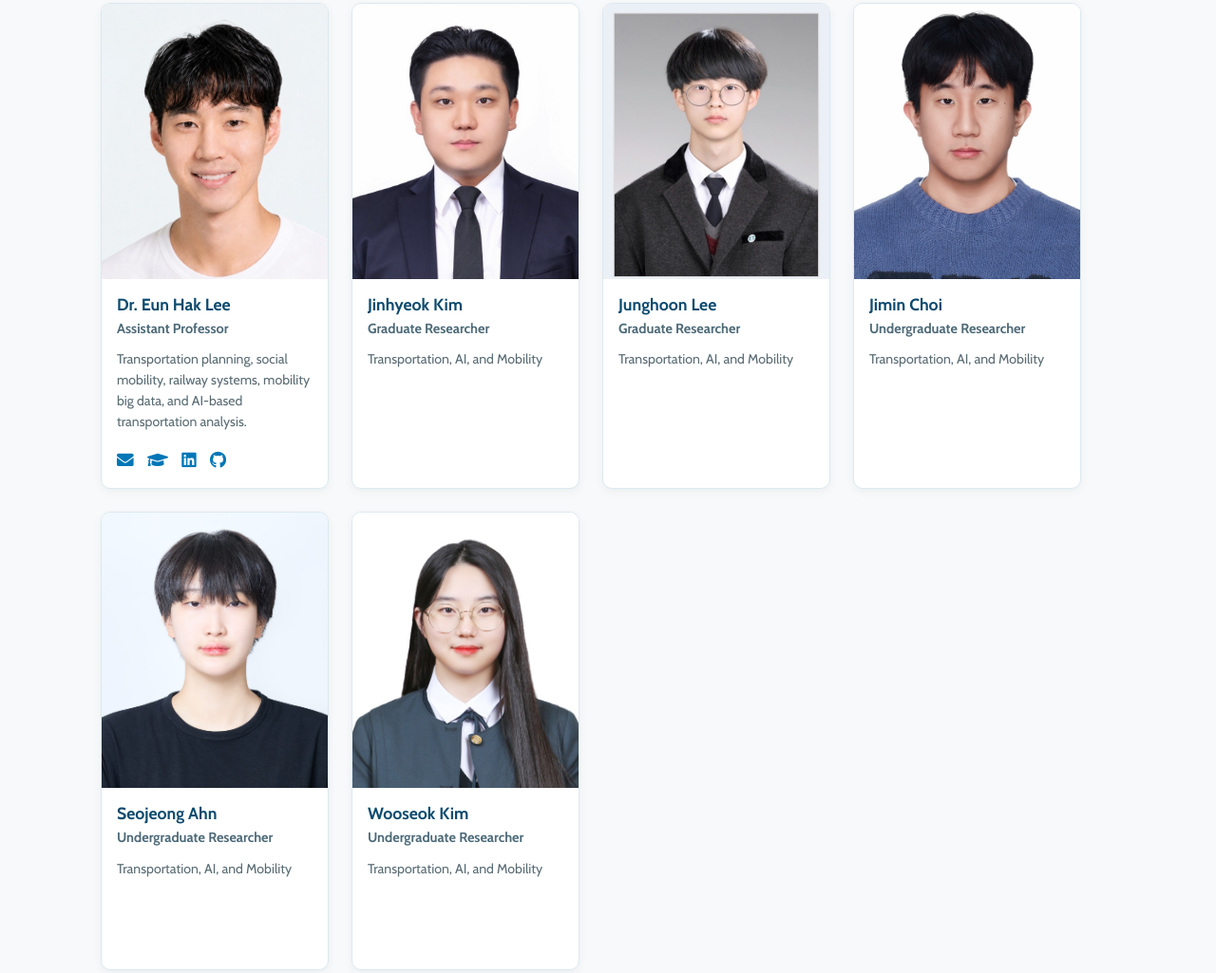
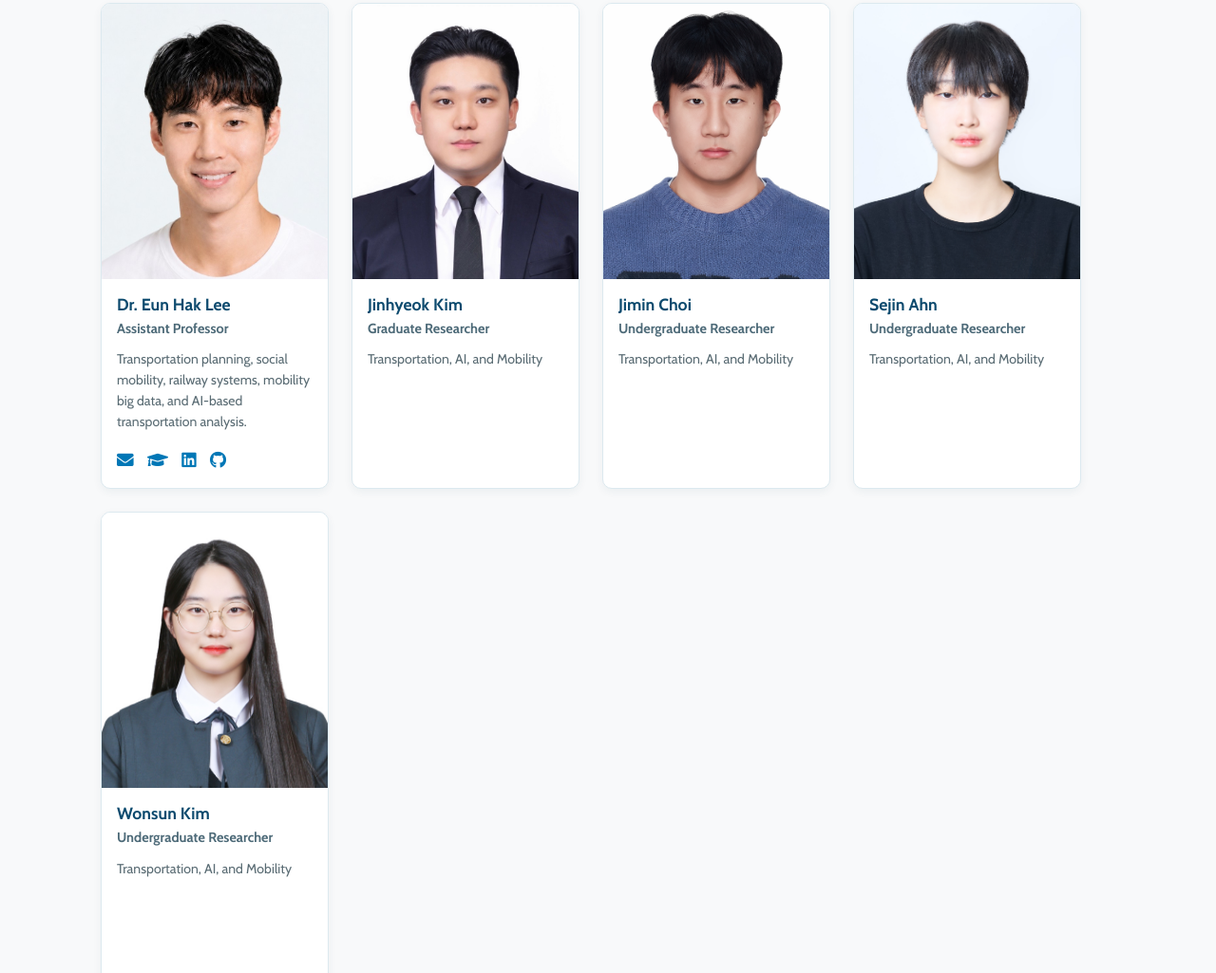
Before and after one commit to social-mobility/social-mobility.github.io, a plain HTML site: page group.html in a window 1280 px wide. Shown: the part 594-1619 px from the top of the page at 95% size. Drawn offline with nearby package versions, Linux system fonts and the light colour scheme; a web font is replaced by a local one.

Commit message:
Update group.html

```diff
--- a/group.html
+++ b/group.html
@@ -599,28 +599,7 @@
     </div>
   </div>
 
-  <!-- Junghoon Lee -->
-  <div class="member-item">
-    <div class="member-card">
-
-      <div class="member-photo-wrapper">
-        <img src="members/jh_lee.jpg"
-             alt="Junghoon Lee"
-             class="member-photo">
-      </div>
-
-      <div class="member-content">
-        <h3 class="member-name">Junghoon Lee</h3>
-        <div class="member-position">Graduate Researcher</div>
-        <p class="member-research">
-          Transportation, AI, and Mobility
-        </p>
-      </div>
-
-    </div>
-  </div>
-
-  <!-- Jimin Choi -->
+<!-- Jimin Choi -->
   <div class="member-item">
     <div class="member-card">
 
@@ -641,18 +620,18 @@
     </div>
   </div>
 
-  <!-- Seojeong Ahn -->
+  <!-- Sejin Ahn -->
   <div class="member-item">
     <div class="member-card">
 
       <div class="member-photo-wrapper">
         <img src="members/sj_ahn.jpg"
-             alt="Seojeong Ahn"
+             alt="Sejin Ahn"
              class="member-photo">
       </div>
 
       <div class="member-content">
-        <h3 class="member-name">Seojeong Ahn</h3>
+        <h3 class="member-name">Sejin Ahn</h3>
         <div class="member-position">Undergraduate Researcher</div>
         <p class="member-research">
           Transportation, AI, and Mobility
@@ -662,25 +641,48 @@
     </div>
   </div>
 
-  <!-- Wooseok Kim -->
+  <!-- Wonsun Kim -->
   <div class="member-item">
     <div class="member-card">
 
       <div class="member-photo-wrapper">
         <img src="members/ws_kim.jpg"
-             alt="Wooseok Kim"
+             alt="Wonsun Kim"
              class="member-photo">
       </div>
 
       <div class="member-content">
-        <h3 class="member-name">Wooseok Kim</h3>
+        <h3 class="member-name">Wonsun Kim</h3>
         <div class="member-position">Undergraduate Researcher</div>
         <p class="member-research">
           Transportation, AI, and Mobility
         </p>
       </div>
+    </div>
 
+
+  <!-- Jeonghyeok Lee -->
+  <div class="member-item">
+    <div class="member-card">
+
+      <div class="member-photo-wrapper">
+        <img src="members/jh_lee.jpg"
+             alt="Jeonghyeok Lee"
+             class="member-photo">
+      </div>
+
+      <div class="member-content">
+        <h3 class="member-name">Jeonghyeok Lee</h3>
+        <div class="member-position">Undergraduate Researcher</div>
+        <p class="member-research">
+          Rail Transportation, AI, and Mobility
+        </p>
+      </div>
+
+    </div>
   </div>
+
+
 </section>
 
 <section class="section-block">
```
